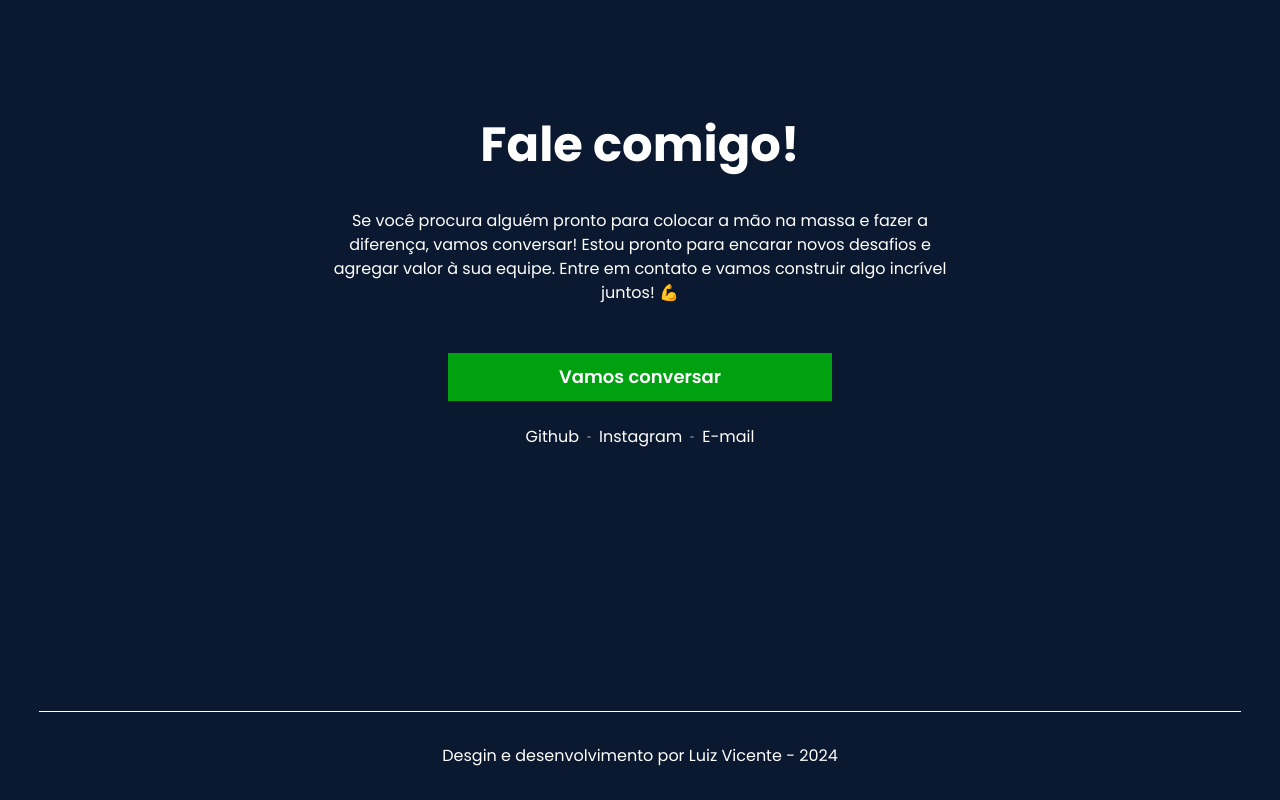
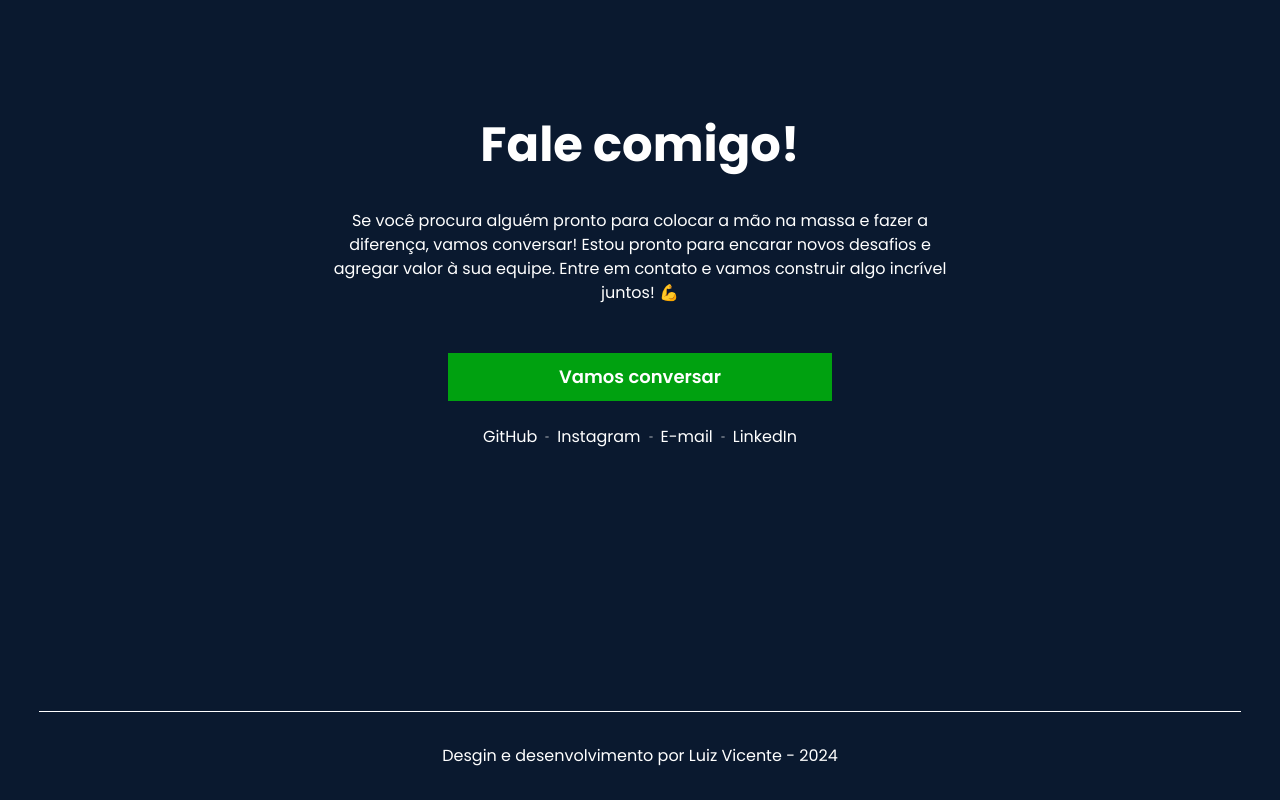
Before and after one commit to Luiz-Vicente/port, a React (Vite) app in the folder front/: page / in a window 1280 px wide. Shown: the part 4386-5186 px from the top of the page. Built offline with nearby package versions, Linux system fonts and the light colour scheme.

Commit message:
feature: adds linkedIn link

```diff
--- a/front/src/components/page-sections/Contact.tsx
+++ b/front/src/components/page-sections/Contact.tsx
@@ -53,7 +53,7 @@
 					target="_blank"
 					href="https://github.com/luiz-vicente"
 				>
-					Github
+					GitHub
 				</Link>
 				<MinusIcon boxSize="4px" />
 				<Link
@@ -69,6 +69,13 @@
 				>
 					E-mail
 				</Link>
+				<MinusIcon boxSize="4px" />
+				<Link
+					target="_blank"
+					href="https://www.linkedin.com/in/dev-vicente/"
+				>
+					LinkedIn
+				</Link>
 			</Stack>
 		</Stack>
 	);
```
